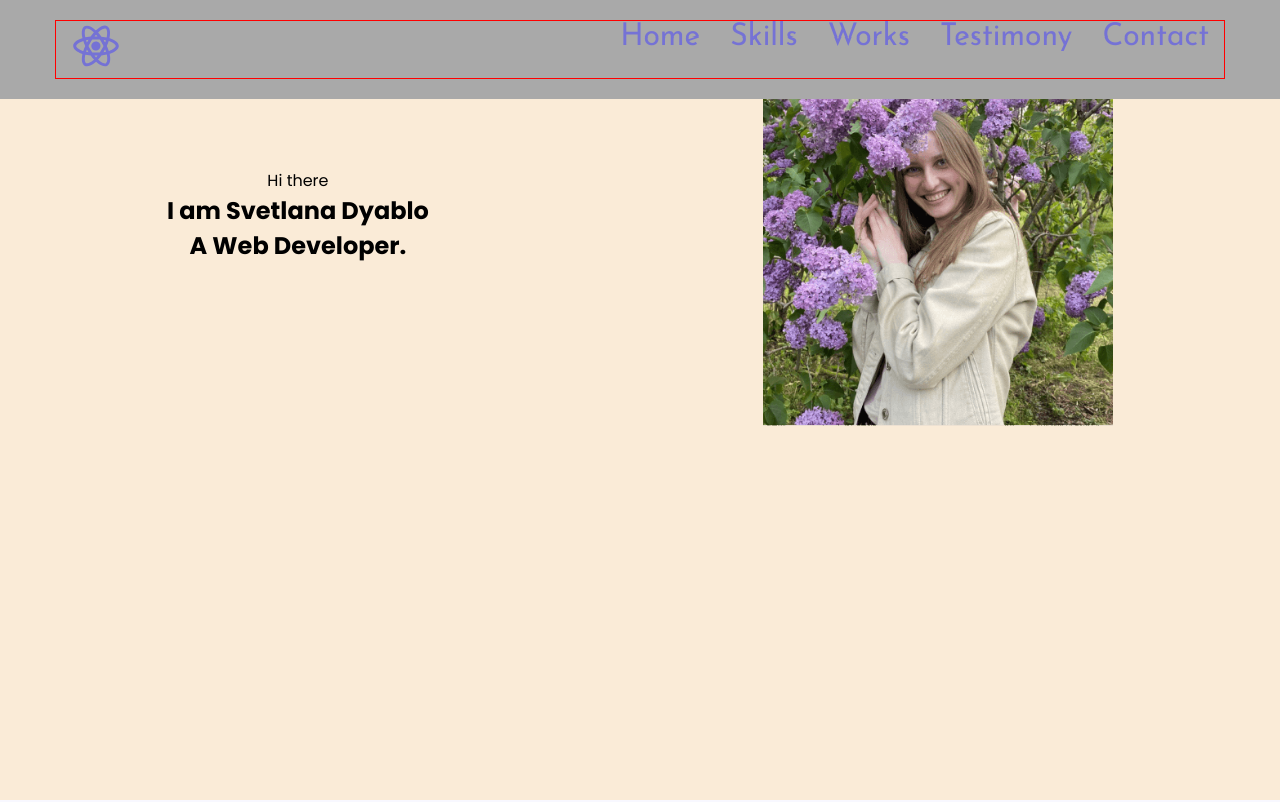
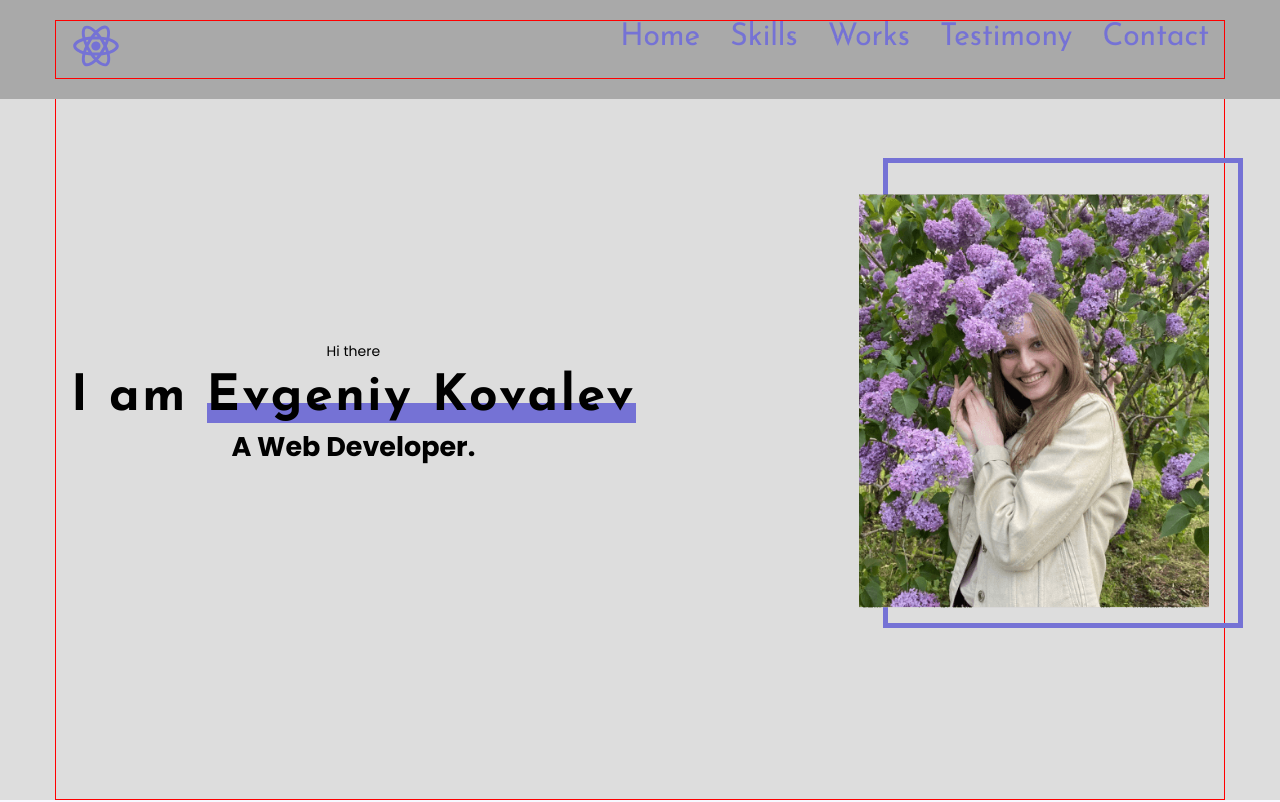
Before and after one commit to Udgenox/PORTFOLIO, a React (Vite) app: page / in a window 1280 px wide. Shown: the top 802 px of the page. Built offline with nearby package versions, Linux system fonts and the light colour scheme.

Commit message:
Main part 2

```diff
--- a/src/components/FlexWrapper.tsx
+++ b/src/components/FlexWrapper.tsx
@@ -13,4 +13,5 @@ export const FlexWrapper = styled.div<FlexWrapperPropsType>`
     justify-content: ${props => props.justify || "flex-start"};
     align-items: ${props => props.align || 'stretch'};
     flex-wrap: ${props => props.wrap || "nowrap"};
+    height: 100%;
 `
--- a/src/layout/sections/main/Main.tsx
+++ b/src/layout/sections/main/Main.tsx
@@ -1,20 +1,28 @@
 import styled from "styled-components";
 import photo from '../../../assets/Ava.webp'
 import {FlexWrapper} from "../../../components/FlexWrapper.tsx";
+import {Container} from "../../../components/Container";
+import {theme} from "../../../styles/Theme.ts";
+
 
 
 export const Main = () => {
     return (
         <StyledMain>
-            <FlexWrapper align={"center"} justify={"space-around"} >
-                <div>
-                    <span>Hi there</span>
-                    <Name>I am Svetlana Dyablo</Name>
-                    <MainTitle>A Web Developer.</MainTitle>
-                </div>
+            <Container>
+                <FlexWrapper align={"center"} justify={"space-between"} >
+                    <div>
+                        <SmallText>Hi there</SmallText>
+                        <Name>I am <span>Evgeniy Kovalev</span> </Name>
+                        <MainTitle>A Web Developer.</MainTitle>
+                    </div>
+                    <PhotoWrapper>
+                        <Photo src={photo} alt=""/>
+                    </PhotoWrapper>
 
-                <Photo src={photo} alt=""/>
-            </FlexWrapper>
+                </FlexWrapper>
+            </Container>
+
         </StyledMain>
     );
 };
@@ -29,13 +37,65 @@ const Photo = styled.img`
 
 const StyledMain = styled.section`
     min-height: 100vh;
-    background-color: antiquewhite;
+    background-color: #ddd;
+    display: flex;
 `
 
 const MainTitle = styled.h1`
+    li
+    font-weight: 400;
+    font-style: Regular;
+    font-size: 27px;
+    leading-trim: NONE;
+    line-height: 100%;
+    letter-spacing: 0%;
 
 `
 
 const Name = styled.h2`
+    font-family: 'Josefin Sans', sans-serif;
+    font-weight: 700;
+    font-size: 50px;
+    letter-spacing: 0.05em;
+    margin: 10px 0;
 
+    span {
+        position: relative;
+        z-index: 0;
+
+        &::before {
+            content: "";
+            display: inline-block;
+            width: 100%;
+            height: 20px;
+            background-color: ${theme.colors.accent};
+
+            position: absolute;
+            bottom: 0;
+            z-index: -1;
+        }
+    }
 `
+
+const SmallText = styled.h2`
+    /* Hi There */
+    font-weight: 400;
+    font-size: 14px;
+`
+
+const PhotoWrapper = styled.div`
+    position: relative;
+    z-index: 0;
+
+    &::before {
+        content: "";
+        position: absolute;
+        width: 360px;
+        height: 470px;
+        border: 5px solid ${theme.colors.accent};
+        top: -24px;
+        left: 24px;
+        z-index: -1;
+
+    }
+`
```
